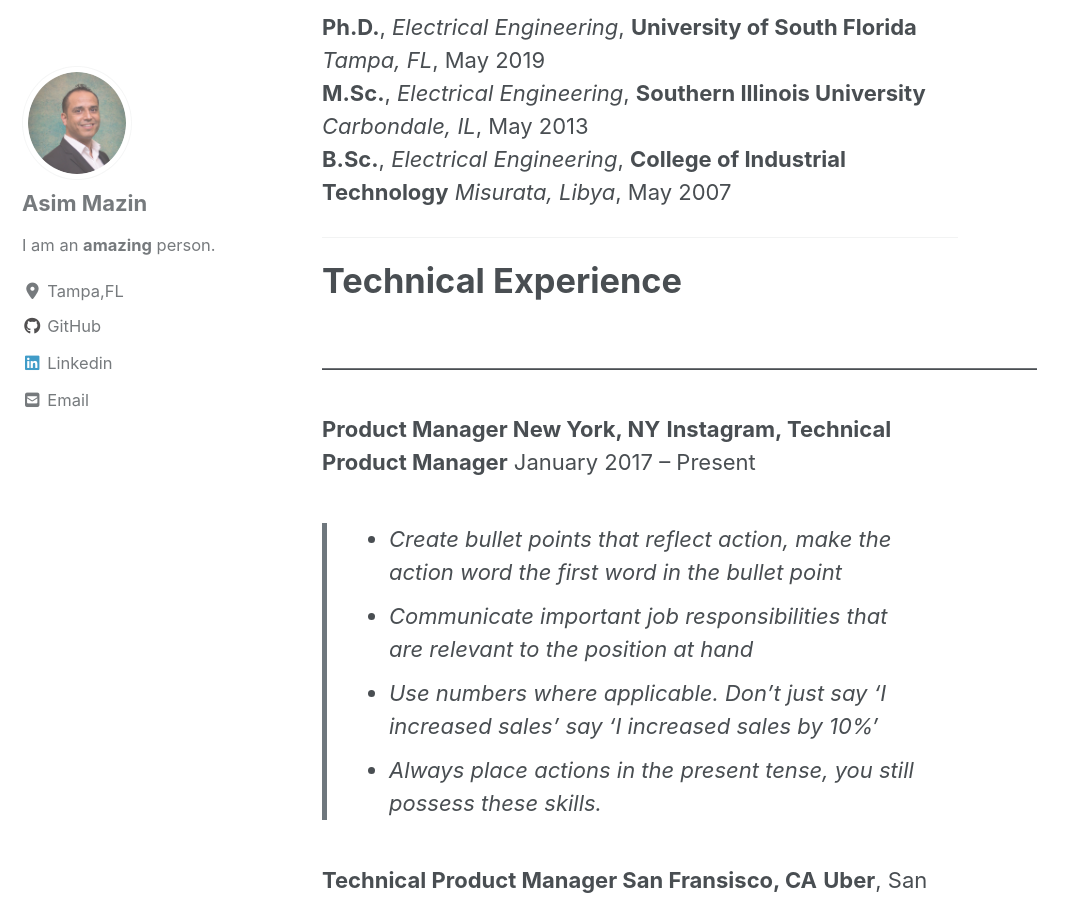
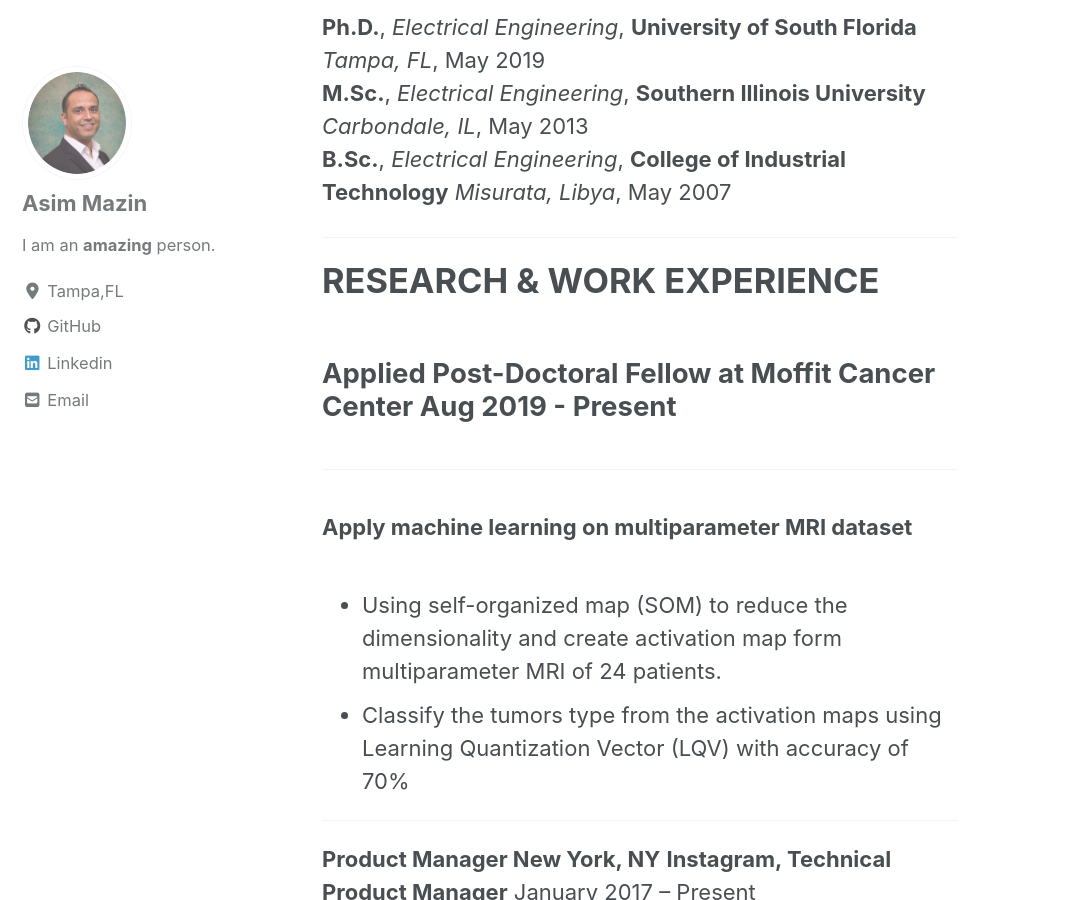
Before and after one commit to AsimMazin/Asimmazin.github.io, a Jekyll site: the page built from _pages/Resume.md, in a window 1280 px wide and 900 px high, scrolled down 329 px. Shown: the whole window, without its empty margins (0-1078 px from the left). Built offline with Jekyll 4.4.1, drawn with Linux system fonts in a browser that asks for light colours; cached includes are drawn as plain includes; nearby versions of some CDN libraries.

Commit message:
New Modification

```diff
--- a/_pages/Resume.md
+++ b/_pages/Resume.md
@@ -14,8 +14,12 @@
  **M.Sc.**, *Electrical Engineering*, **Southern Illinois University**     *Carbondale, IL*,  May 2013 <br />
  **B.Sc.**, *Electrical Engineering*, **College of Industrial Technology** *Misurata, Libya*, May 2007
 - - - - - -
-# Technical Experience
-<br />
+# RESEARCH & WORK EXPERIENCE
+## Applied Post-Doctoral Fellow at Moffit Cancer Center                    Aug 2019 - Present <br />
+### Apply machine learning on multiparameter MRI dataset <br />
+- Using self-organized map (SOM) to reduce the dimensionality and create activation map form multiparameter MRI of 24 patients.
+- Classify the tumors type from the activation maps using Learning Quantization Vector (LQV) with accuracy of 70%
+
 --------------------------------------------------------------------------------------------------
 
 **Product Manager New York, NY**
```
